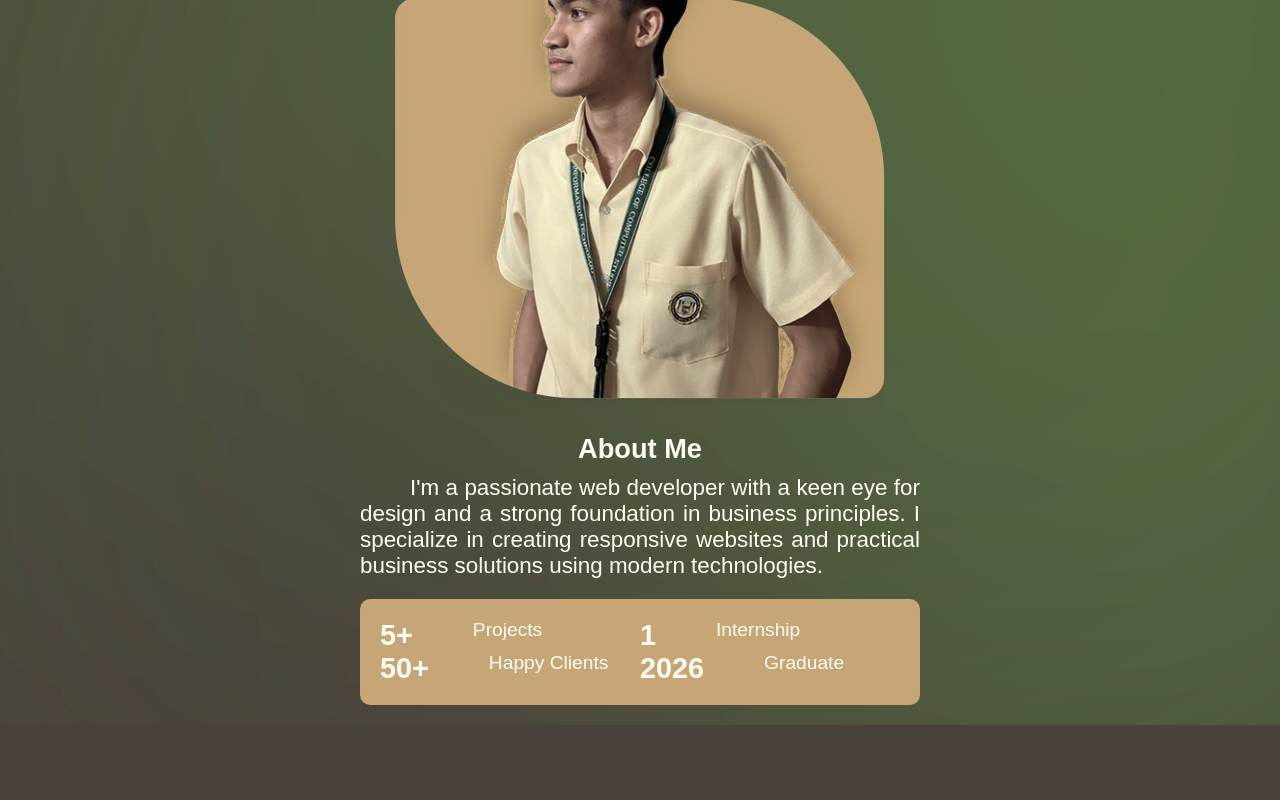
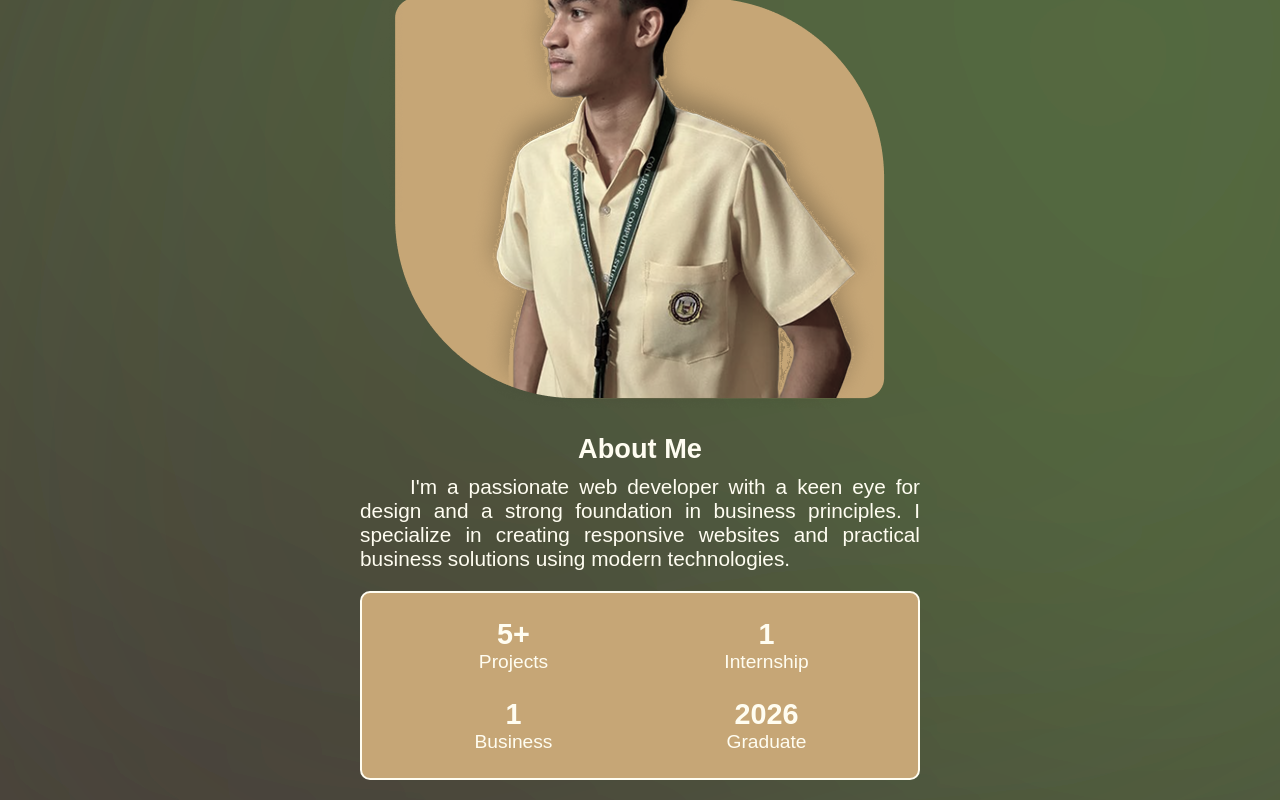
Before and after one commit to Fidel-Robin/Portfolio-Website, a React (Vite) app: page / in a window 1280 px wide. Shown: the part 1085-1885 px from the top of the page. Before the commit the page ends 1810 px from the top, so only its background shows below. Built offline with nearby package versions, Linux system fonts and the light colour scheme.

Commit message:
fix numbers in about sec

```diff
--- a/src/components/About.css
+++ b/src/components/About.css
@@ -67,8 +67,8 @@
         margin: auto;
         padding: 20px;
 
-        p {
-            font-size: 1.4rem;
+        .about-description {
+            font-size: 1.3rem;
             text-align: justify;
             text-indent: 50px;
         }
@@ -92,30 +92,23 @@
         background-color: var(--brown);
         display: flex;
         flex-wrap: wrap;
+        gap: 25px;
         margin-top: 20px;
-        padding: 20px;
+        padding: 25px;
         border-radius: 10px;
-        justify-content: space-between;
-
+        justify-content: center;
+        border: 2px solid var(--white);
+        text-align: center;
         .number {
-            /* text-align: center; */
-            /* display: flex; */
-            /* flex-direction: column; */
-            /* justify-content: center; */
-            /* align-items: center; */
-            width: calc(100% / 2);
-            display: flex;
-            flex-wrap: wrap;
-            gap: 10px;
-            /* background-color: rgb(95, 49, 49); */
+            width: calc((100% / 2) - 25px);
+            /* background-color: rgb(98, 60, 60); */
             h4 {
                 font-size: 1.8rem;
-                font-weight: bold;
-                text-align: center;
+                font-weight: 700;
             }
             p {
                 font-size: 1.2rem;
-                text
+                color: var(--white);
             }
         }
     }
--- a/src/components/About.jsx
+++ b/src/components/About.jsx
@@ -27,7 +27,7 @@ function About() {
             </div>
             <div className="about-text">
                 <h3>About Me</h3>
-                <p>I'm a passionate web developer with a keen
+                <p className="about-description">I'm a passionate web developer with a keen
                     eye for design and a strong foundation in
                     business principles. I specialize in creating
                     responsive websites and practical business solutions
@@ -44,9 +44,13 @@ function About() {
                         <p>Internship</p>
                     </div>
                     <div className="number">
-                        <h4>50+</h4>
-                        <p>Happy Clients</p>
+                        <h4>1</h4>
+                        <p>Business</p>
                     </div>
+                    {/* <div className="number">
+                        <h4>2</h4>
+                        <p>Competition Awards</p>
+                    </div> */}
                     <div className="number">
                         <h4>2026</h4>
                         <p>Graduate</p>
```
